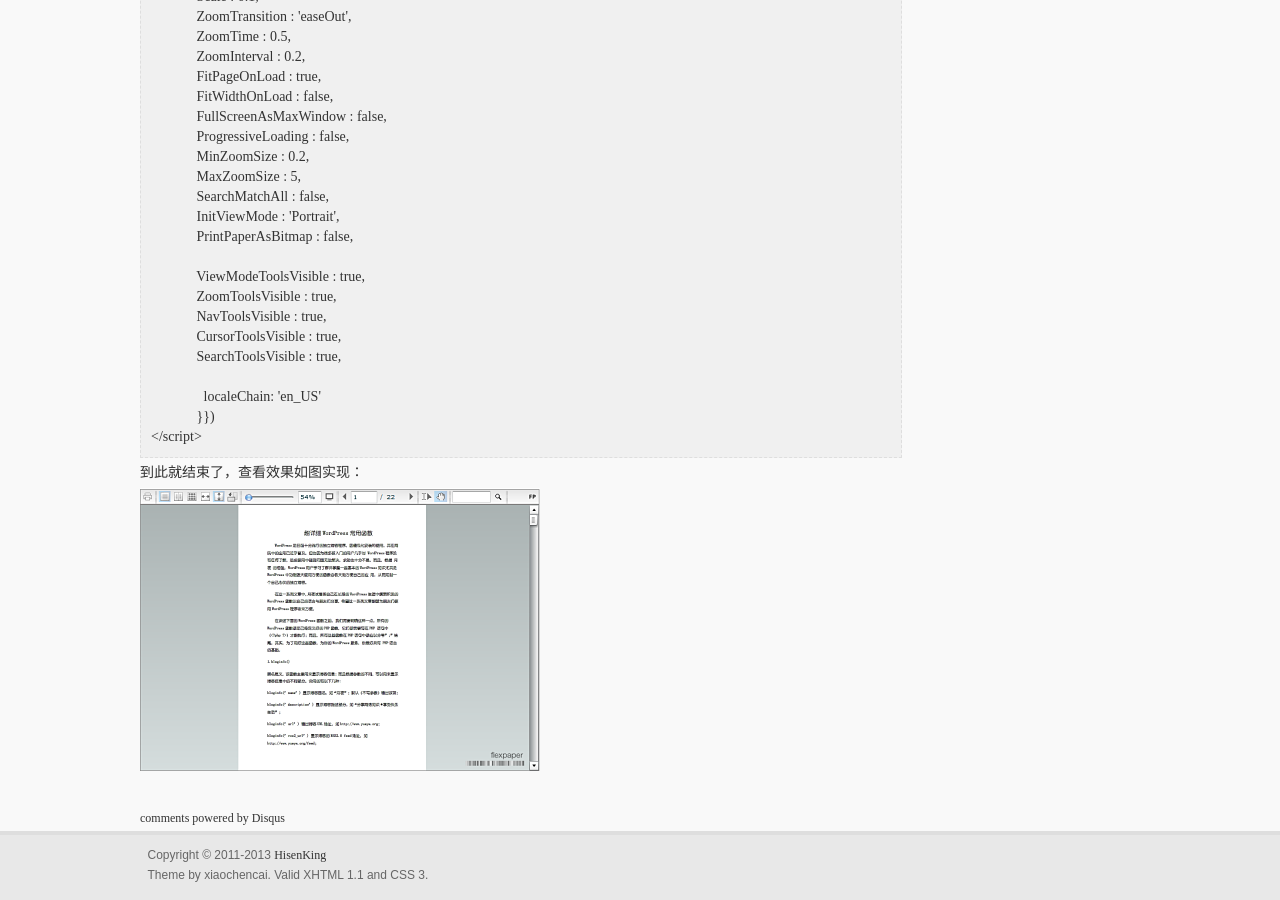
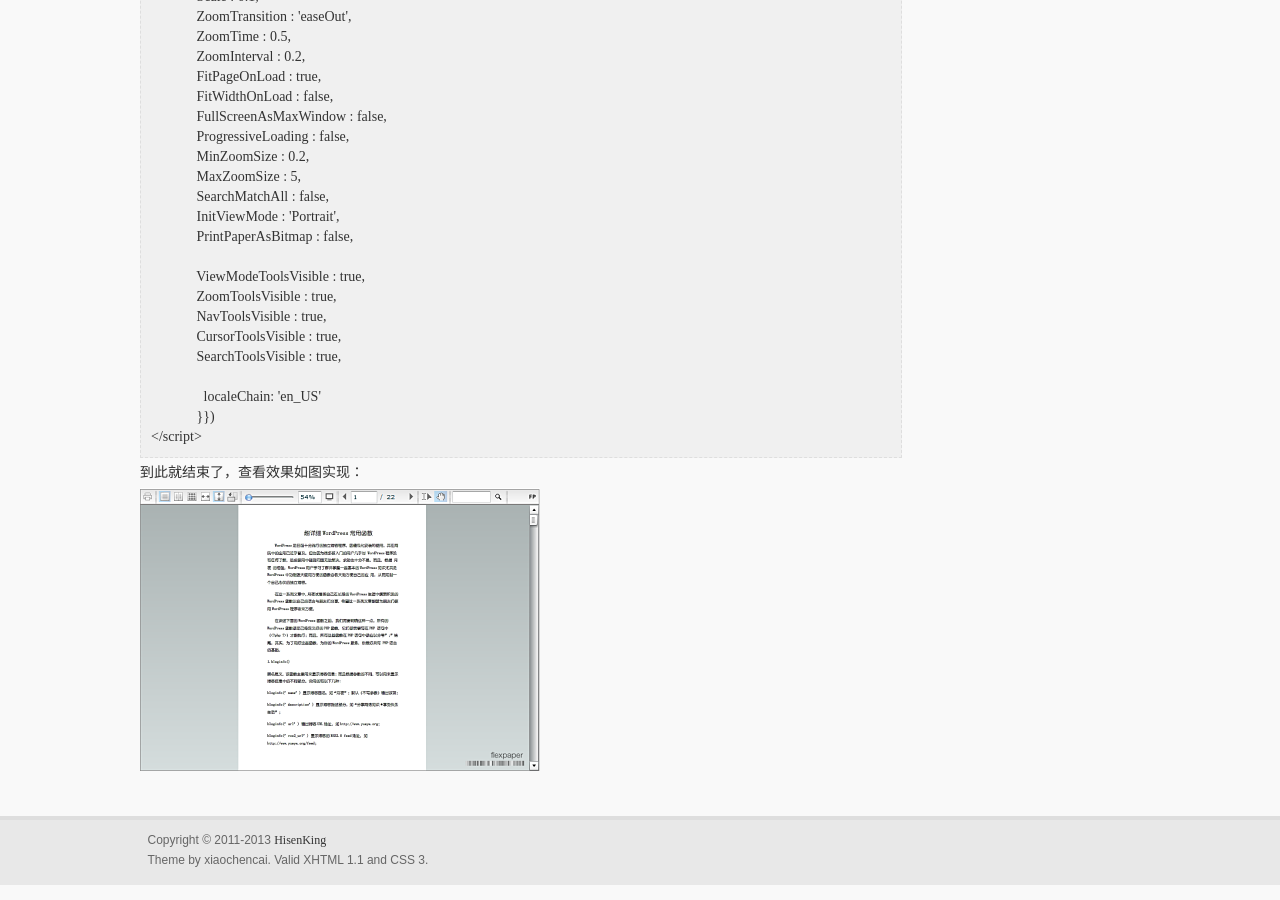
Before and after one commit to hisen/hisen.github.com, a Jekyll site: the page built from _posts/2012-10-08-php-doc-webview.html, in a window 1280 px wide and 900 px high, scrolled down 2567 px. Built offline with Jekyll 4.4.1, drawn with Linux system fonts in a browser that asks for light colours; comment, search, counter and statistics services are not loaded; some of the changed lines change nothing that is shown.

Commit message:
update docwebview

```diff
--- a/_layouts/post.html
+++ b/_layouts/post.html
@@ -12,20 +12,21 @@
                 {{ content }}
             </dd>
         </dl>
-        <div  id="disqus_thread"></div>
-			<script type="text/javascript">
-                /* * * CONFIGURATION VARIABLES: EDIT BEFORE PASTING INTO YOUR WEBPAGE * * */
-                var disqus_shortname = 'hisenking'; // required: replace example with your forum shortname
+<!-- Duoshuo Comment BEGIN -->
+	<div class="ds-thread"></div>
+	<script type="text/javascript">
+	var duoshuoQuery = {short_name:"hisenking"};
+	(function() {
+		var ds = document.createElement('script');
+		ds.type = 'text/javascript';ds.async = true;
+		ds.src = 'http://static.duoshuo.com/embed.js';
+		ds.charset = 'UTF-8';
+		(document.getElementsByTagName('head')[0]
+		|| document.getElementsByTagName('body')[0]).appendChild(ds);
+	})();
+	</script>
+<!-- Duoshuo Comment END -->
 
-                /* * * DON'T EDIT BELOW THIS LINE * * */
-                (function() {
-                    var dsq = document.createElement('script'); dsq.type = 'text/javascript'; dsq.async = true;
-                    dsq.src = '//' + disqus_shortname + '.disqus.com/embed.js';
-                    (document.getElementsByTagName('head')[0] || document.getElementsByTagName('body')[0]).appendChild(dsq);
-                })();
-            </script>
-            <noscript>Please enable JavaScript to view the <a href="http://disqus.com/?ref_noscript">comments powered by Disqus.</a></noscript>
-            <a href="http://disqus.com" class="dsq-brlink">comments powered by <span class="logo-disqus">Disqus</span></a>
     </div>
 
     <div class="right" style="padding-top:20px;">
--- a/_posts/2012-10-08-php-doc-webview.html
+++ b/_posts/2012-10-08-php-doc-webview.html
@@ -17,7 +17,7 @@
 <p>这里提示缺少java软件包，并会提示几个安装包供。选择我安装openjdk-6-jre-headless，命令如下：</p>
 <pre class="brush: php; title: ; notranslate" title="">sudo apt_get openjdk-6-jre-headless</pre>
 <p>安装之后再运行上面doc转pdf的命名，会提示openoffice进程未启动，<br />
-<a href="{{ site:url }}/uploads/2012/10/openoffice1.png"><img class="alignnone size-large wp-image-547" title="openoffice" src="{{ site:url }}/uploads/2012/10/openoffice1-1024x144.png" alt="" width="1024" height="144" /></a><br />
+<a href="{{ site:url }}/uploads/2012/10/openoffice1.png"><img class="alignnone size-large wp-image-547" title="openoffice" src="{{ site:url }}/uploads/2012/10/openoffice1-1024x144.png" alt="" width="600" height="144" /></a><br />
 因为JODConverter是通过OpenOffice來做转换的 ，所以使用前需要先安裝OpenOffice, 並且將OpenOffice的Service启动, 才可以使用. 启动命令</p>
 <pre class="brush: php; title: ; notranslate" title="">/usr/lib/soffice -headless -accept=&amp;quot;socket,host=127.0.0.1,port=8100;urp;&amp;quot; -nofirststartwizard &amp;amp;</pre>
 <p>到此运行上面的doc转pdf的命令已经可以成功。<br />
```
Also changed, not shown: uploads/2012/10/openoffice1-1024x144.png (added).
